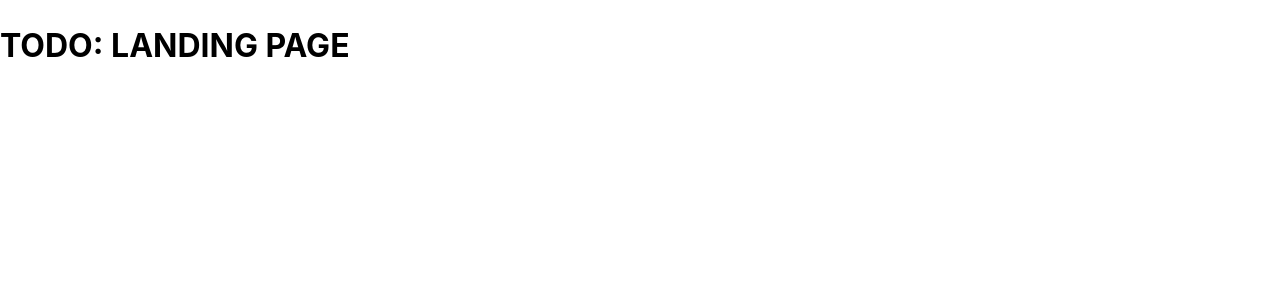
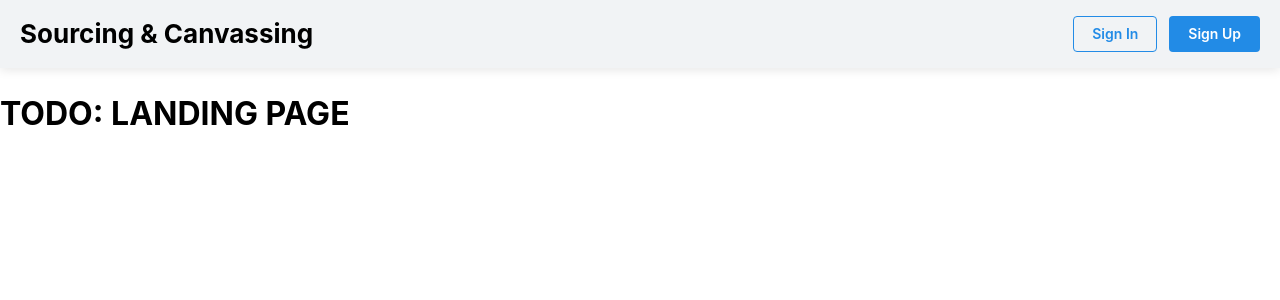
Before and after one commit to xjeyceex/help-earth-now-with-backend, a Next.js app: page / in a window 1280 px wide. Shown: the top 300 px of the page. Built offline with nearby package versions, Linux system fonts and the light colour scheme.

Commit message:
improve navbar

```diff
--- a/app/components/Navbar.tsx
+++ b/app/components/Navbar.tsx
@@ -2,7 +2,7 @@
 
 import { userLogout } from "@/actions/post";
 import { useUserStore } from "@/stores/userStore";
-import { Avatar, Button, Flex, Menu, Text, Title } from "@mantine/core";
+import { Avatar, Button, Flex, Menu, Title } from "@mantine/core";
 import Link from "next/link";
 import { useTransition } from "react";
 
@@ -17,8 +17,6 @@ const Navbar = () => {
     });
   };
 
-  if (!user) return null;
-
   return (
     <Flex
       justify="space-between"
@@ -29,25 +27,37 @@ const Navbar = () => {
       style={{
         position: "sticky",
         top: 0,
-        zIndex: 1000, // Ensures it's above other elements
-        width: "100%", // Full-width
-        boxShadow: "0px 2px 10px rgba(0,0,0,0.1)", // Optional shadow for visibility
+        zIndex: 1000, // Navbar stays on top
+        width: "100%",
+        boxShadow: "0px 2px 10px rgba(0,0,0,0.1)",
       }}
     >
       <Title size="h2">Sourcing & Canvassing</Title>
 
-      {/* Profile Menu */}
-      <Menu shadow="md" width={200}>
+      {user ? (
+        // Profile Menu if user is logged in
+        <Menu shadow="md" width={200} withinPortal>
           <Menu.Target>
-          <Button variant="subtle" p="xs">
-            <Flex align="center" gap="sm">
-              <Avatar src={user.user_avatar} radius="xl" size="md" />
-              <Text>{user.user_full_name}</Text>
-            </Flex>
-          </Button>
+            <Avatar
+              src={user.user_avatar}
+              radius="xl"
+              size="md"
+              style={{
+                cursor: "pointer",
+                transition: "transform 0.2s ease",
+              }}
+              onMouseEnter={(e) =>
+                (e.currentTarget.style.transform = "scale(1.1)")
+              }
+              onMouseLeave={(e) =>
+                (e.currentTarget.style.transform = "scale(1)")
+              }
+            />
           </Menu.Target>
 
-        <Menu.Dropdown>
+          <Menu.Dropdown style={{ zIndex: 1100 }}>
+            {" "}
+            {/* Higher than navbar */}
             <Menu.Label>Account</Menu.Label>
             <Menu.Item component={Link} href="/profile">
               View Profile
@@ -57,6 +67,22 @@ const Navbar = () => {
             </Menu.Item>
           </Menu.Dropdown>
         </Menu>
+      ) : (
+        // Sign In / Sign Up if user is not logged in
+        <Flex gap="sm">
+          <Button component={Link} href="/sign-in" variant="outline">
+            Sign In
+          </Button>
+          <Button
+            component={Link}
+            href="/sign-up"
+            variant="filled"
+            color="blue"
+          >
+            Sign Up
+          </Button>
+        </Flex>
+      )}
     </Flex>
   );
 };
```
Also changed, not shown: app/(protected)/auth/callback/page.tsx (+12 -3 lines). Lines whose indentation alone changed are shown as unchanged.
